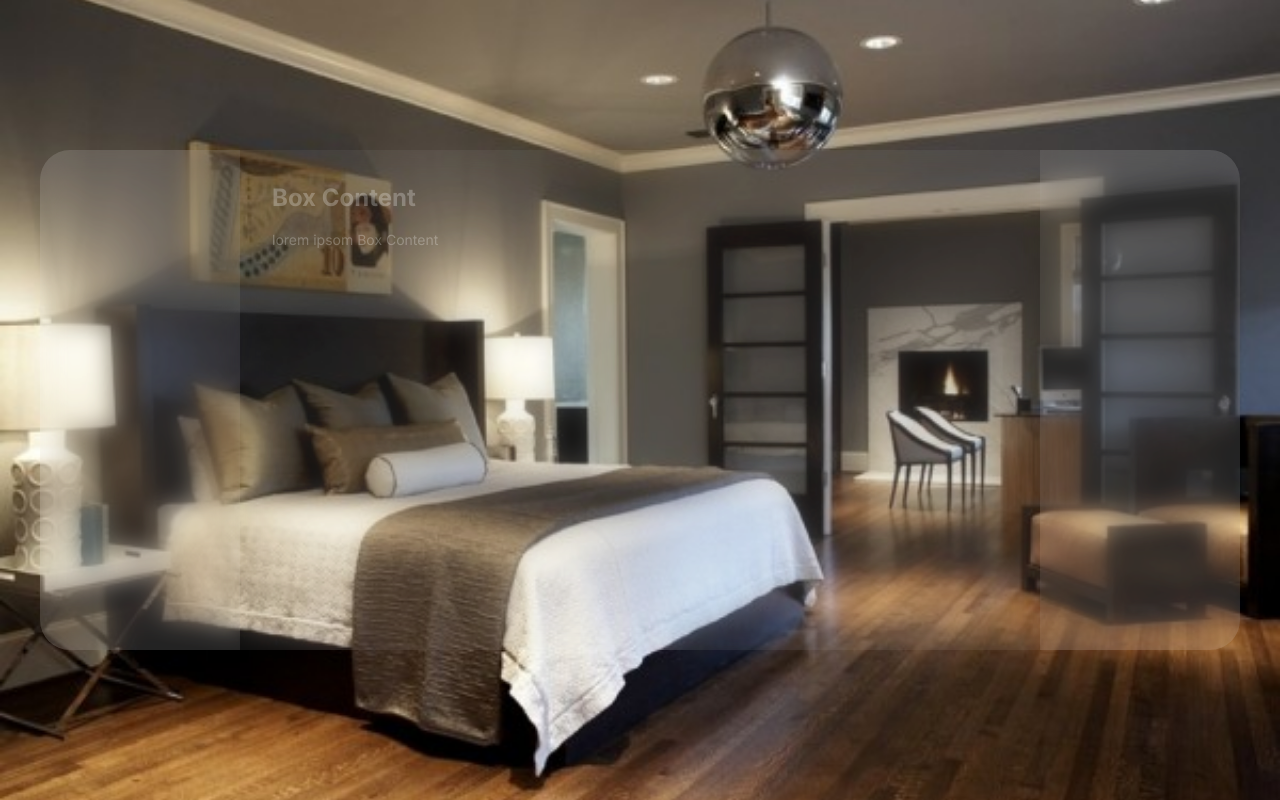
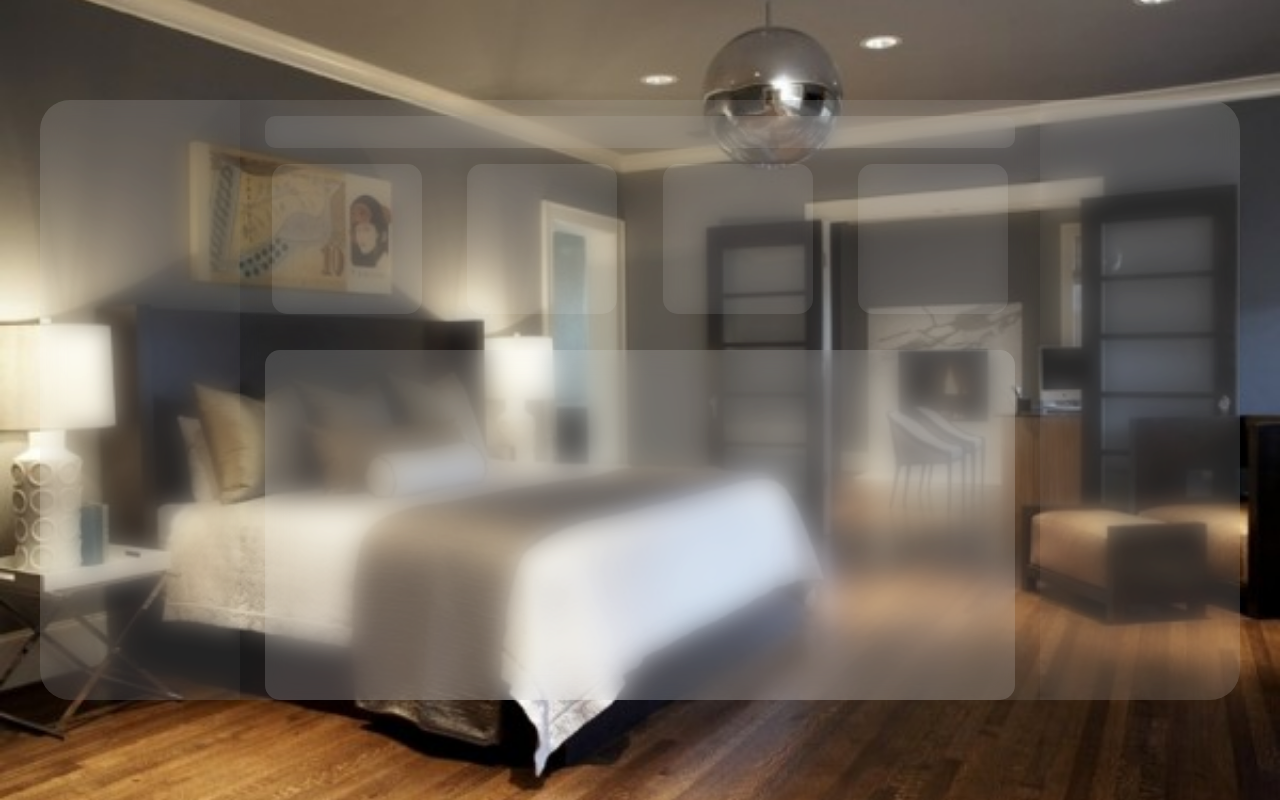
Before and after one commit to AishaAgarwal/FileUp, a Next.js app: page / in a window 1280 px wide. Built offline with nearby package versions, Linux system fonts and the light colour scheme.

Commit message:
base blur completed

```diff
--- a/app/page.tsx
+++ b/app/page.tsx
@@ -9,22 +9,62 @@ export default function Home() {
       <div className="flex z-10">
 
         {/* Left Panel */}
-        <div className="p-8 opacity-70 backdrop-blur-md backdrop-filter w-[200px] h-[500px] rounded-l-[30px]"
+        <div className="p-8 opacity-70 backdrop-blur-md backdrop-filter w-[200px] h-[600px] rounded-l-[30px]"
           style={{ backgroundColor: "rgba(255, 255, 255, 0.2)" }}>
           {/* Left panel content */}
         </div>
 
         {/* Main Content Box (Middle Box) */}
-        <div className="p-8 opacity-30 backdrop-blur-md backdrop-filter w-[800px] h-[500px] relative"
-          style={{ backgroundColor: "rgba(255, 255, 255, 0.2)" }}
-          >
-          {/* Your content inside the box */}
-          <h1 className="text-2xl font-bold text-white">Box Content</h1>
-          <p className="mt-4 text-sm text-white">lorem ipsom Box Content</p>
+        <div className="relative">
+          {/* Box at the top of the middle box with margin at the top */}
+          <div className="absolute top-0 inset-x-0 mx-auto p-4 mt-4 opacity-80 backdrop-blur-md backdrop-filter w-[750px] rounded-[10px]"
+            style={{ backgroundColor: "rgba(255, 255, 255, 0.2)" }}>
+            {/* Content inside the box at the top */}
+          </div>
+          <div className="p-8 opacity-50 backdrop-blur-md backdrop-filter w-[800px] h-[600px] relative"
+            style={{ backgroundColor: "rgba(255, 255, 255, 0.2)" }}>
+            {/* Your content inside the box */}
+            {/* <h1 className="text-2xl font-bold text-white">Box Content</h1>
+            <p className="mt-4 text-sm text-white">lorem ipsom Box Content</p> */}
+
+            {/* Four boxes placed horizontally in the middle */}
+            <div className="flex justify-between mt-8">
+              {/* Box 1 */}
+              <div className="w-[150px] h-[150px] p-4 opacity-80 backdrop-blur-md backdrop-filter rounded-[15px]"
+                style={{ backgroundColor: "rgba(255, 255, 255, 0.2)" }}>
+                {/* Content inside Box 1 */}
+              </div>
+
+              {/* Box 2 */}
+              <div className="w-[150px] p-4 opacity-80 backdrop-blur-md backdrop-filter rounded-[15px]"
+                style={{ backgroundColor: "rgba(255, 255, 255, 0.2)" }}>
+                {/* Content inside Box 2 */}
+              </div>
+
+              {/* Box 3 */}
+              <div className="w-[150px] p-4 opacity-80 backdrop-blur-md backdrop-filter rounded-[15px]"
+                style={{ backgroundColor: "rgba(255, 255, 255, 0.2)" }}>
+                {/* Content inside Box 3 */}
+              </div>
+
+              {/* Box 4 */}
+              <div className="w-[150px] p-4 opacity-80 backdrop-blur-md backdrop-filter rounded-[15px]"
+                style={{ backgroundColor: "rgba(255, 255, 255, 0.2)" }}>
+                {/* Content inside Box 4 */}
+              </div>
+            </div>
+
+          </div>
+
+          {/* Box at the bottom of the middle box */}
+          <div className="absolute bottom-0 inset-x-0 mx-auto p-4 opacity-80 backdrop-blur-md backdrop-filter w-[750px] h-[350px] rounded-[15px]"
+            style={{ backgroundColor: "rgba(255, 255, 255, 0.2)" }}>
+            {/* Content inside the box at the bottom */}
+          </div>
         </div>
 
         {/* Right Panel */}
-        <div className="p-8 opacity-70 backdrop-blur-md backdrop-filter w-[200px] h-[500px] rounded-r-[30px]"
+        <div className="p-8 opacity-70 backdrop-blur-md backdrop-filter w-[200px] h-[600px] rounded-r-[30px]"
           style={{ backgroundColor: "rgba(255, 255, 255, 0.2)" }}>
           {/* Right panel content */}
         </div>
```
